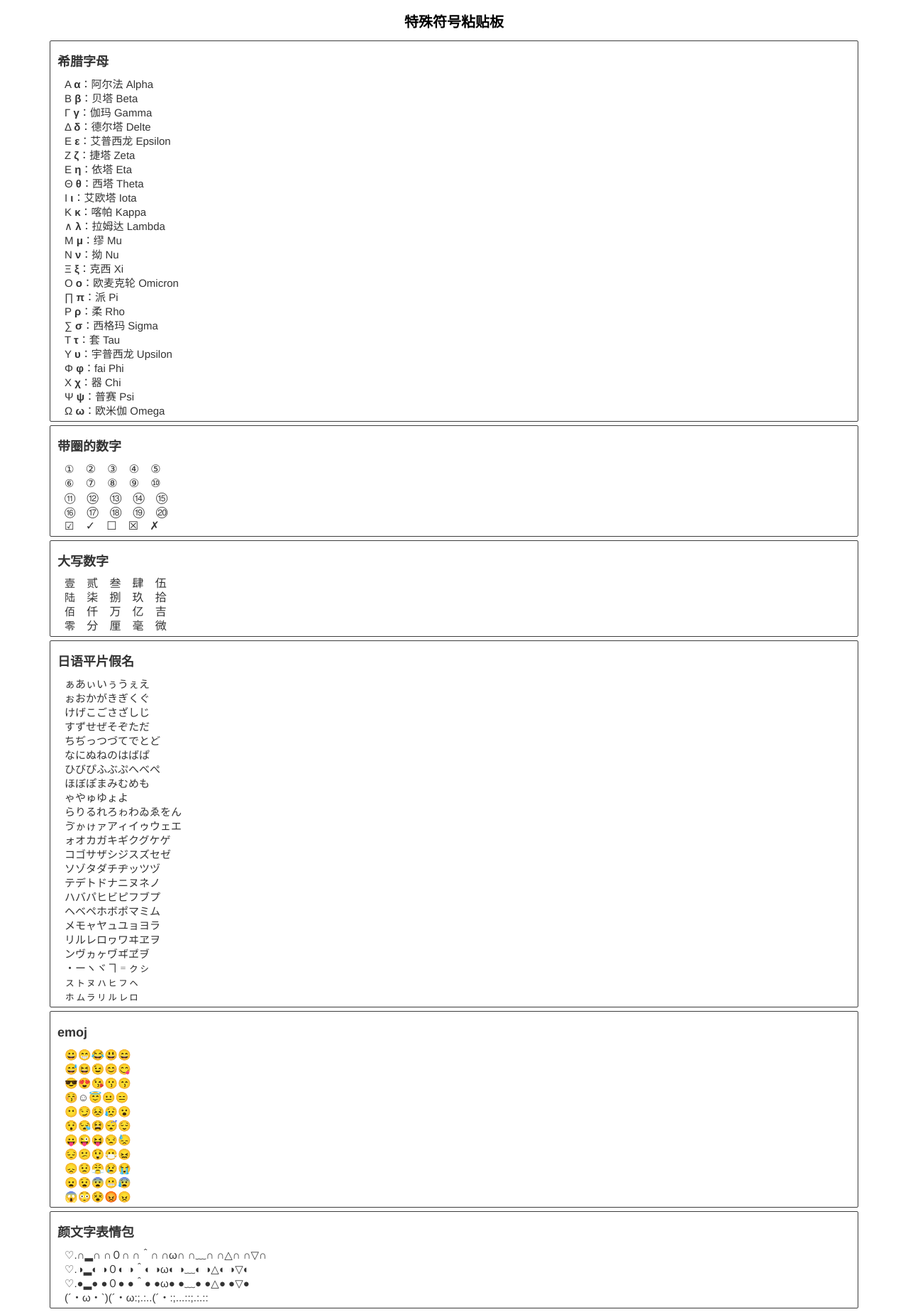
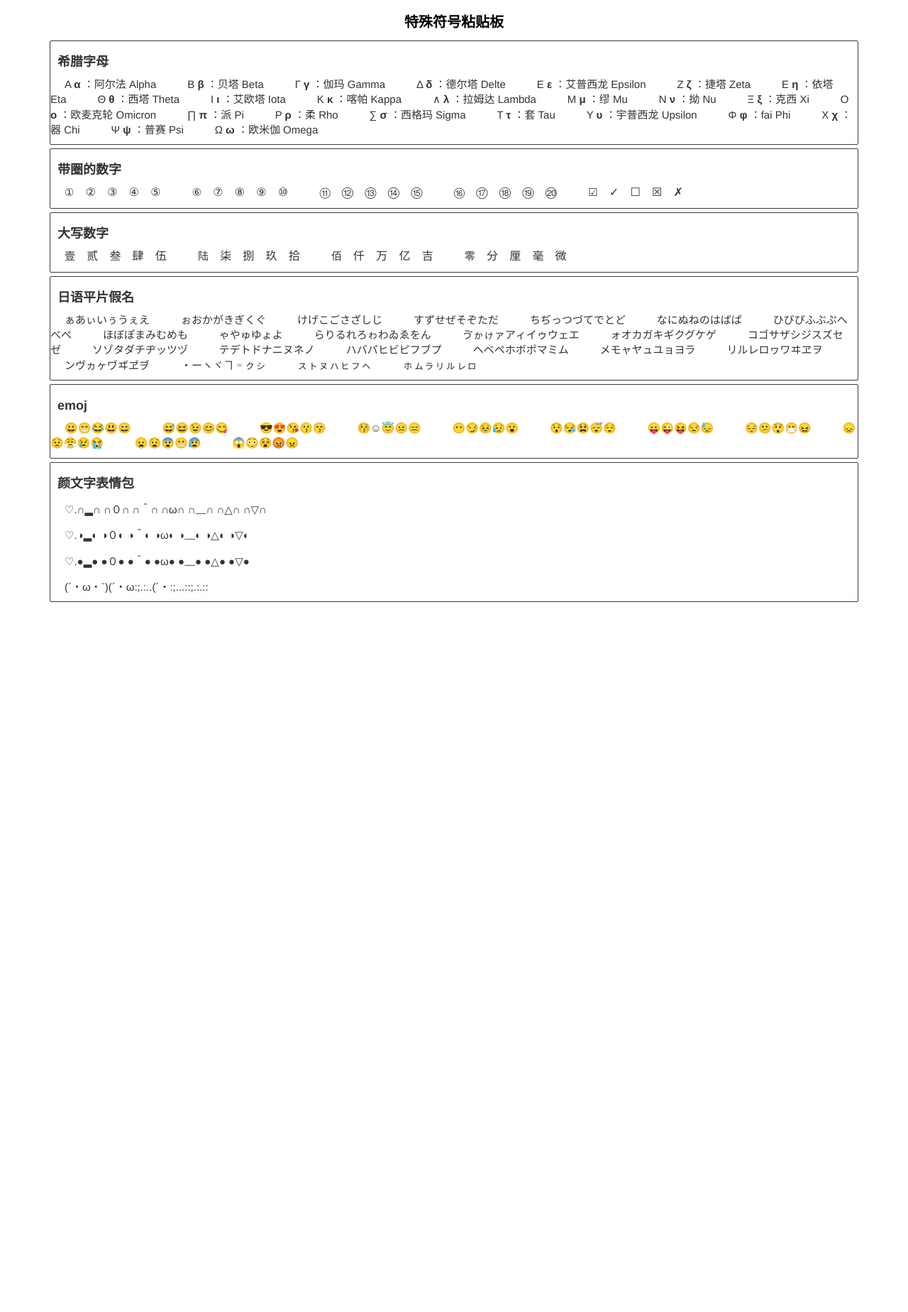
Before and after one commit to skylinebin/skylinebin.github.io, a Jekyll site: the page littletools/specialSymbol.html, which Jekyll copies as it is, in a window 1280 px wide. Shown: the whole page at 71% size. Built offline with Jekyll 4.4.1, drawn with Linux system fonts in a browser that asks for light colours; after the commit the page ends 900 px from its top, so only the background shows below that.

Commit message:
调整部分特殊符号样式

```diff
--- a/assets/css/partSymbol.css
+++ b/assets/css/partSymbol.css
@@ -31,8 +31,8 @@
 }
 
 .main-contents .contentpart .contents .every-part {
-    height: 1.5rem;
-    margin: 0.5rem 0 0.5rem 2rem;
+    /* height: 2.5rem; */
+    margin: 1.5rem 2rem 1rem 2rem;
     font-size: 1.5rem;
 }
 
--- a/littletools/specialSymbol.html
+++ b/littletools/specialSymbol.html
@@ -22,30 +22,30 @@
                     希腊字母
                 </h3>
                 <div class="contents">
-                    <div class="every-part"> Α <strong>α</strong>：阿尔法 Alpha</div>
-                    <div class="every-part"> Β <strong>β</strong>：贝塔 Beta</div>
-                    <div class="every-part"> Γ <strong>γ</strong>：伽玛 Gamma</div>
-                    <div class="every-part"> Δ <strong>δ</strong>：德尔塔 Delte</div>
-                    <div class="every-part"> Ε <strong>ε</strong>：艾普西龙 Epsilon</div>
-                    <div class="every-part"> Ζ <strong>ζ</strong>：捷塔 Zeta</div>
-                    <div class="every-part"> Ε <strong>η</strong>：依塔 Eta</div>
-                    <div class="every-part"> Θ <strong>θ</strong>：西塔 Theta</div>
-                    <div class="every-part"> Ι <strong>ι</strong>：艾欧塔 Iota</div>
-                    <div class="every-part"> Κ <strong>κ</strong>：喀帕 Kappa</div>
-                    <div class="every-part"> ∧ <strong>λ</strong>：拉姆达 Lambda</div>
-                    <div class="every-part"> Μ <strong>μ</strong>：缪 Mu</div>
-                    <div class="every-part"> Ν <strong>ν</strong>：拗 Nu</div>
-                    <div class="every-part"> Ξ <strong>ξ</strong>：克西 Xi</div>
-                    <div class="every-part"> Ο <strong>ο</strong>：欧麦克轮 Omicron</div>
-                    <div class="every-part"> ∏ <strong>π</strong>：派 Pi</div>
-                    <div class="every-part"> Ρ <strong>ρ</strong>：柔 Rho</div>
-                    <div class="every-part"> ∑ <strong>σ</strong>：西格玛 Sigma</div>
-                    <div class="every-part"> Τ <strong>τ</strong>：套 Tau</div>
-                    <div class="every-part"> Υ <strong>υ</strong>：宇普西龙 Upsilon</div>
-                    <div class="every-part"> Φ <strong>φ</strong>：fai Phi</div>
-                    <div class="every-part"> Χ <strong>χ</strong>：器 Chi</div>
-                    <div class="every-part"> Ψ <strong>ψ</strong>：普赛 Psi</div>
-                    <div class="every-part"> Ω <strong>ω</strong>：欧米伽 Omega</div>
+                    <span class="every-part"> Α <strong>α</strong> ：阿尔法 Alpha</span>
+                    <span class="every-part"> Β <strong>β</strong> ：贝塔 Beta</span>
+                    <span class="every-part"> Γ <strong>γ</strong> ：伽玛 Gamma</span>
+                    <span class="every-part"> Δ <strong>δ</strong> ：德尔塔 Delte</span>
+                    <span class="every-part"> Ε <strong>ε</strong> ：艾普西龙 Epsilon</span>
+                    <span class="every-part"> Ζ <strong>ζ</strong> ：捷塔 Zeta</span>
+                    <span class="every-part"> Ε <strong>η</strong> ：依塔 Eta</span>
+                    <span class="every-part"> Θ <strong>θ</strong> ：西塔 Theta</span>
+                    <span class="every-part"> Ι <strong>ι</strong> ：艾欧塔 Iota</span>
+                    <span class="every-part"> Κ <strong>κ</strong> ：喀帕 Kappa</span>
+                    <span class="every-part"> ∧ <strong>λ</strong> ：拉姆达 Lambda</span>
+                    <span class="every-part"> Μ <strong>μ</strong> ：缪 Mu</span>
+                    <span class="every-part"> Ν <strong>ν</strong> ：拗 Nu</span>
+                    <span class="every-part"> Ξ <strong>ξ</strong> ：克西 Xi</span>
+                    <span class="every-part"> Ο <strong>ο</strong> ：欧麦克轮 Omicron</span>
+                    <span class="every-part"> ∏ <strong>π</strong> ：派 Pi</span>
+                    <span class="every-part"> Ρ <strong>ρ</strong> ：柔 Rho</span>
+                    <span class="every-part"> ∑ <strong>σ</strong> ：西格玛 Sigma</span>
+                    <span class="every-part"> Τ <strong>τ</strong> ：套 Tau</span>
+                    <span class="every-part"> Υ <strong>υ</strong> ：宇普西龙 Upsilon</span>
+                    <span class="every-part"> Φ <strong>φ</strong> ：fai Phi</span>
+                    <span class="every-part"> Χ <strong>χ</strong> ：器 Chi</span>
+                    <span class="every-part"> Ψ <strong>ψ</strong> ：普赛 Psi</span>
+                    <span class="every-part"> Ω <strong>ω</strong> ：欧米伽 Omega</span>
                 </div>
             </div>
             <div class="contentpart">
@@ -53,41 +53,41 @@
                     带圈的数字
                 </h3>
                 <div class="contents">
-                    <div class="every-part">
+                    <span class="every-part">
                         <span class="part-span">①</span>
                         <span class="part-span">②</span>
                         <span class="part-span">③</span>
                         <span class="part-span">④</span>
                         <span class="part-span">⑤</span>
-                    </div>
-                    <div class="every-part">
+                    </span>
+                    <span class="every-part">
                         <span class="part-span">⑥</span>
                         <span class="part-span">⑦</span>
                         <span class="part-span">⑧</span>
                         <span class="part-span">⑨</span>
                         <span class="part-span">⑩</span>
-                    </div>
-                    <div class="every-part">
+                    </span>
+                    <span class="every-part">
                         <span class="part-span">⑪</span>
                         <span class="part-span">⑫</span>
                         <span class="part-span">⑬</span>
                         <span class="part-span">⑭</span>
                         <span class="part-span">⑮</span>
-                    </div>
-                    <div class="every-part">
+                    </span>
+                    <span class="every-part">
                         <span class="part-span">⑯</span>
                         <span class="part-span">⑰</span>
                         <span class="part-span">⑱</span>
                         <span class="part-span">⑲</span>
                         <span class="part-span">⑳</span>
-                    </div>
-                    <div class="every-part">
+                    </span>
+                    <span class="every-part">
                         <span class="part-span">☑</span>
                         <span class="part-span">✓</span>
                         <span class="part-span">☐</span>
                         <span class="part-span">☒</span>
                         <span class="part-span">✗</span>
-                    </div>
+                    </span>
                 </div>
             </div>
             <div class="contentpart">
@@ -95,34 +95,34 @@
                     大写数字
                 </h3>
                 <div class="contents">
-                    <div class="every-part">
+                    <span class="every-part">
                         <span class="part-span">壹</span>
                         <span class="part-span">贰</span>
                         <span class="part-span">叁</span>
                         <span class="part-span">肆</span>
                         <span class="part-span">伍</span>
-                    </div>
-                    <div class="every-part">
+                    </span>
+                    <span class="every-part">
                         <span class="part-span">陆</span>
                         <span class="part-span">柒</span>
                         <span class="part-span">捌</span>
                         <span class="part-span">玖</span>
                         <span class="part-span">拾</span>
-                    </div>
-                    <div class="every-part">
+                    </span>
+                    <span class="every-part">
                         <span class="part-span">佰</span>
                         <span class="part-span">仟</span>
                         <span class="part-span">万</span>
                         <span class="part-span">亿</span>
                         <span class="part-span">吉</span>
-                    </div>
-                    <div class="every-part">
+                    </span>
+                    <span class="every-part">
                         <span class="part-span">零</span>
                         <span class="part-span">分</span>
                         <span class="part-span">厘</span>
                         <span class="part-span">毫</span>
                         <span class="part-span">微</span>
-                    </div>
+                    </span>
                 </div>
             </div>
             <div class="contentpart">
@@ -130,29 +130,29 @@
                     日语平片假名
                 </h3>
                 <div class="contents">
-                    <div class="every-part"> ぁあぃいぅうぇえ</div>
-                    <div class="every-part"> ぉおかがきぎくぐ</div>
-                    <div class="every-part"> けげこごさざしじ</div>
-                    <div class="every-part"> すずせぜそぞただ</div>
-                    <div class="every-part"> ちぢっつづてでとど</div>
-                    <div class="every-part"> なにぬねのはばぱ</div>
-                    <div class="every-part"> ひびぴふぶぷへべぺ</div>
-                    <div class="every-part"> ほぼぽまみむめも</div>
-                    <div class="every-part"> ゃやゅゆょよ</div>
-                    <div class="every-part"> らりるれろゎわゐゑをん</div>
-                    <div class="every-part"> ゔゕゖァアィイゥウェエ</div>
-                    <div class="every-part"> ォオカガキギクグケゲ</div>
-                    <div class="every-part"> コゴサザシジスズセゼ</div>
-                    <div class="every-part"> ソゾタダチヂッツヅ</div>
-                    <div class="every-part"> テデトドナニヌネノ</div>
-                    <div class="every-part"> ハバパヒビピフブプ</div>
-                    <div class="every-part"> ヘベペホボポマミム</div>
-                    <div class="every-part"> メモャヤュユョヨラ</div>
-                    <div class="every-part"> リルレロヮワヰヱヲ</div>
-                    <div class="every-part"> ンヴヵヶヷヸヹヺ</div>
-                    <div class="every-part"> ・ーヽヾヿ゠ㇰㇱ</div>
-                    <div class="every-part"> ㇲㇳㇴㇵㇶㇷㇸ</div>
-                    <div class="every-part"> ㇹㇺㇻㇼㇽㇾㇿ</div>
+                    <span class="every-part"> ぁあぃいぅうぇえ</span>
+                    <span class="every-part"> ぉおかがきぎくぐ</span>
+                    <span class="every-part"> けげこごさざしじ</span>
+                    <span class="every-part"> すずせぜそぞただ</span>
+                    <span class="every-part"> ちぢっつづてでとど</span>
+                    <span class="every-part"> なにぬねのはばぱ</span>
+                    <span class="every-part"> ひびぴふぶぷへべぺ</span>
+                    <span class="every-part"> ほぼぽまみむめも</span>
+                    <span class="every-part"> ゃやゅゆょよ</span>
+                    <span class="every-part"> らりるれろゎわゐゑをん</span>
+                    <span class="every-part"> ゔゕゖァアィイゥウェエ</span>
+                    <span class="every-part"> ォオカガキギクグケゲ</span>
+                    <span class="every-part"> コゴサザシジスズセゼ</span>
+                    <span class="every-part"> ソゾタダチヂッツヅ</span>
+                    <span class="every-part"> テデトドナニヌネノ</span>
+                    <span class="every-part"> ハバパヒビピフブプ</span>
+                    <span class="every-part"> ヘベペホボポマミム</span>
+                    <span class="every-part"> メモャヤュユョヨラ</span>
+                    <span class="every-part"> リルレロヮワヰヱヲ</span>
+                    <span class="every-part"> ンヴヵヶヷヸヹヺ</span>
+                    <span class="every-part"> ・ーヽヾヿ゠ㇰㇱ</span>
+                    <span class="every-part"> ㇲㇳㇴㇵㇶㇷㇸ</span>
+                    <span class="every-part"> ㇹㇺㇻㇼㇽㇾㇿ</span>
                 </div>
             </div>
             <div class="contentpart">
@@ -160,17 +160,17 @@
                     emoj
                 </h3>
                 <div class="contents">
-                    <div class="every-part">😀😁😂😃😄</div>
-                    <div class="every-part">😅😆😉😊😋</div>
-                    <div class="every-part">😎😍😘😗😙</div>
-                    <div class="every-part">😚☺😇😐😑</div>
-                    <div class="every-part">😶😏😣😥😮</div>
-                    <div class="every-part">😯😪😫😴😌</div>
-                    <div class="every-part">😛😜😝😒😓</div>
-                    <div class="every-part">😔😕😲😷😖</div>
-                    <div class="every-part">😞😟😤😢😭</div>
-                    <div class="every-part">😦😧😨😬😰</div>
-                    <div class="every-part">😱😳😵😡😠</div>
+                    <span class="every-part">😀😁😂😃😄</span>
+                    <span class="every-part">😅😆😉😊😋</span>
+                    <span class="every-part">😎😍😘😗😙</span>
+                    <span class="every-part">😚☺😇😐😑</span>
+                    <span class="every-part">😶😏😣😥😮</span>
+                    <span class="every-part">😯😪😫😴😌</span>
+                    <span class="every-part">😛😜😝😒😓</span>
+                    <span class="every-part">😔😕😲😷😖</span>
+                    <span class="every-part">😞😟😤😢😭</span>
+                    <span class="every-part">😦😧😨😬😰</span>
+                    <span class="every-part">😱😳😵😡😠</span>
                 </div>
             </div>
             <div class="contentpart">
```
